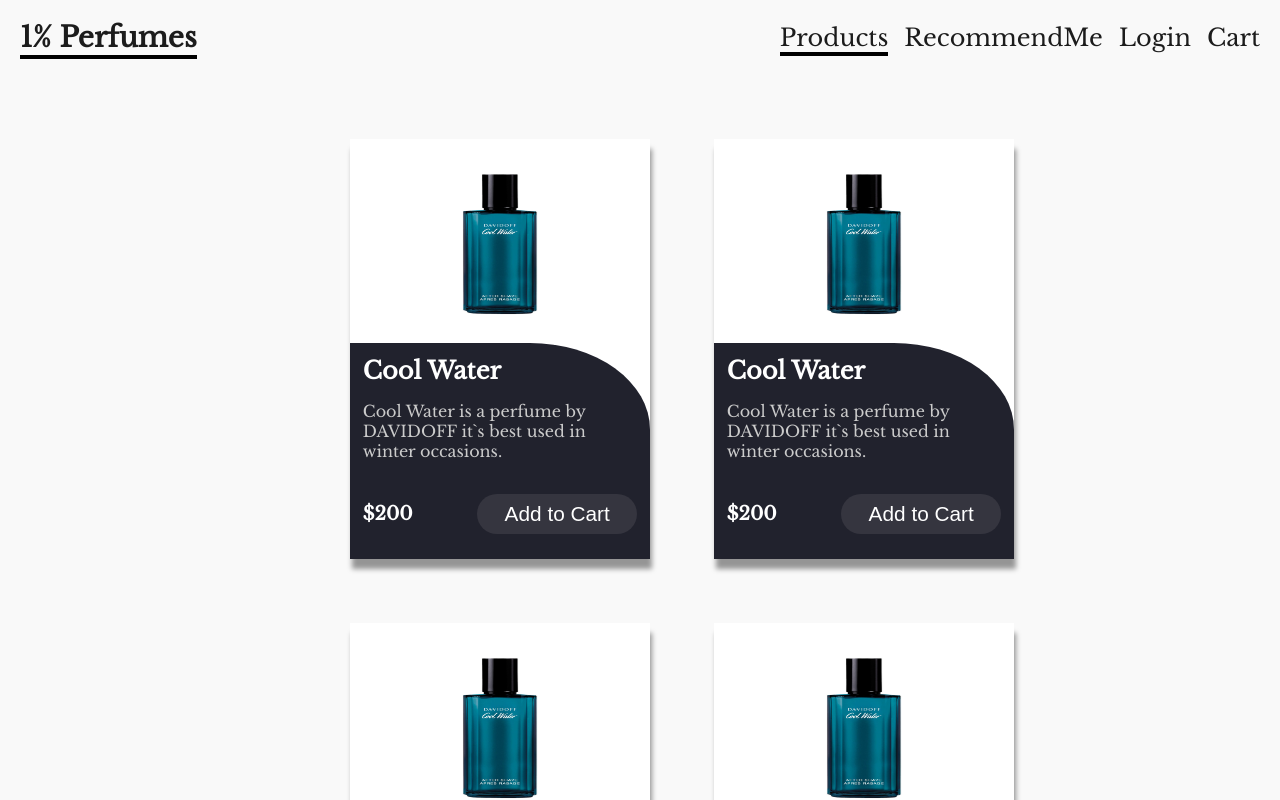
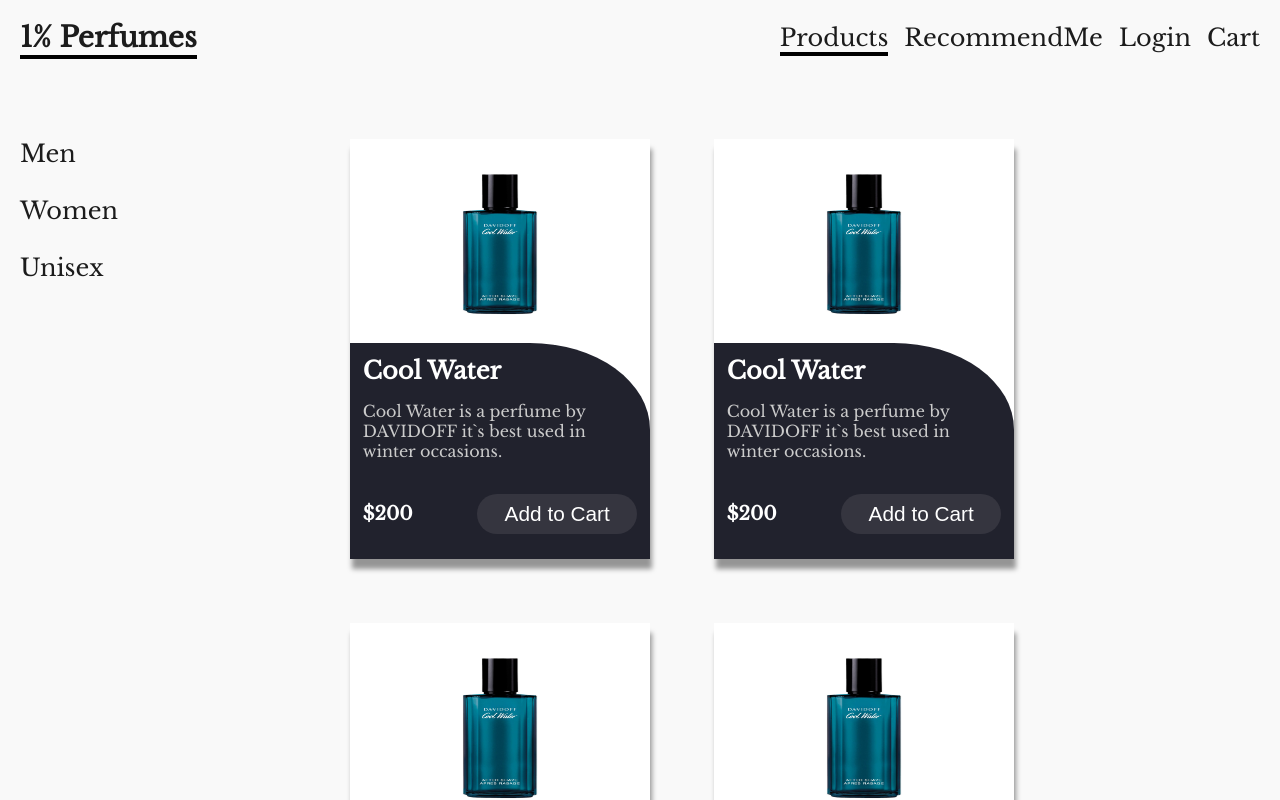
Before and after one commit to kingmohbil/perfumes-store, a Next.js app: page /products in a window 1280 px wide. Built offline with nearby package versions, Linux system fonts and the light colour scheme.

Commit message:
Added the side_nav links state

```diff
--- a/pages/products/index.tsx
+++ b/pages/products/index.tsx
@@ -9,13 +9,14 @@
 export default function ProductsList() {
   const dispatch = useDispatch();
   const links = useSelector((state: RootState) => state.main_nav);
+  const sideLinks = useSelector((state: RootState) => state.side_nav);
   useEffect(() => {
     dispatch(activate({ index: 0 }));
   });
   return (
     <>
       <Navbar links={links} />
-      <SideNav />
+      <SideNav links={sideLinks} />
       <ProductsContainer />
     </>
   );
```
